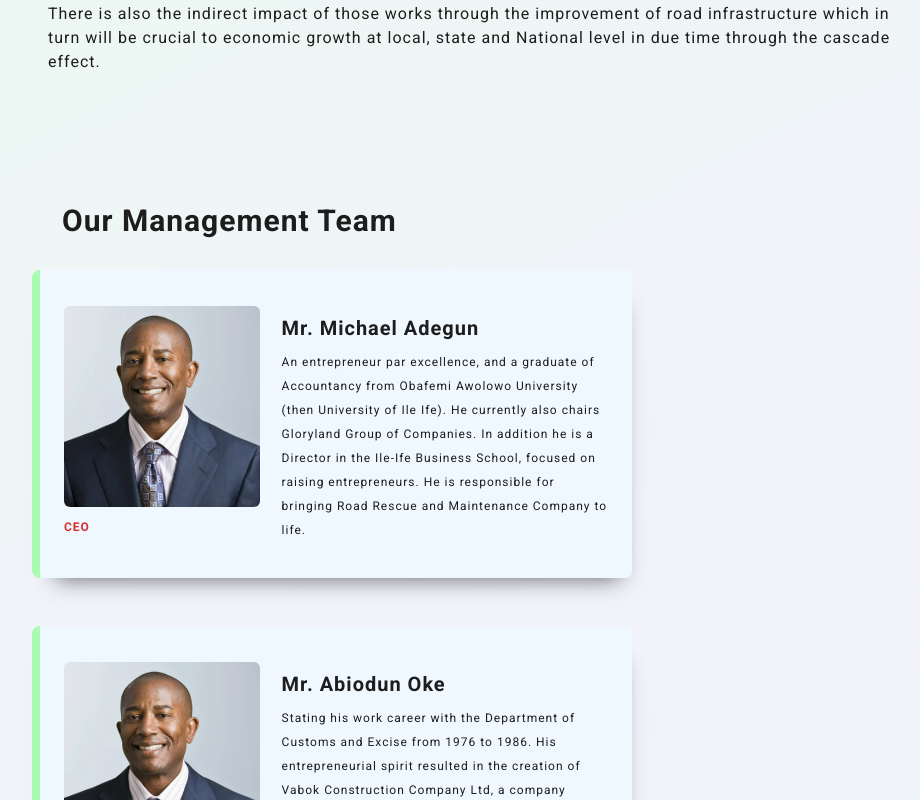
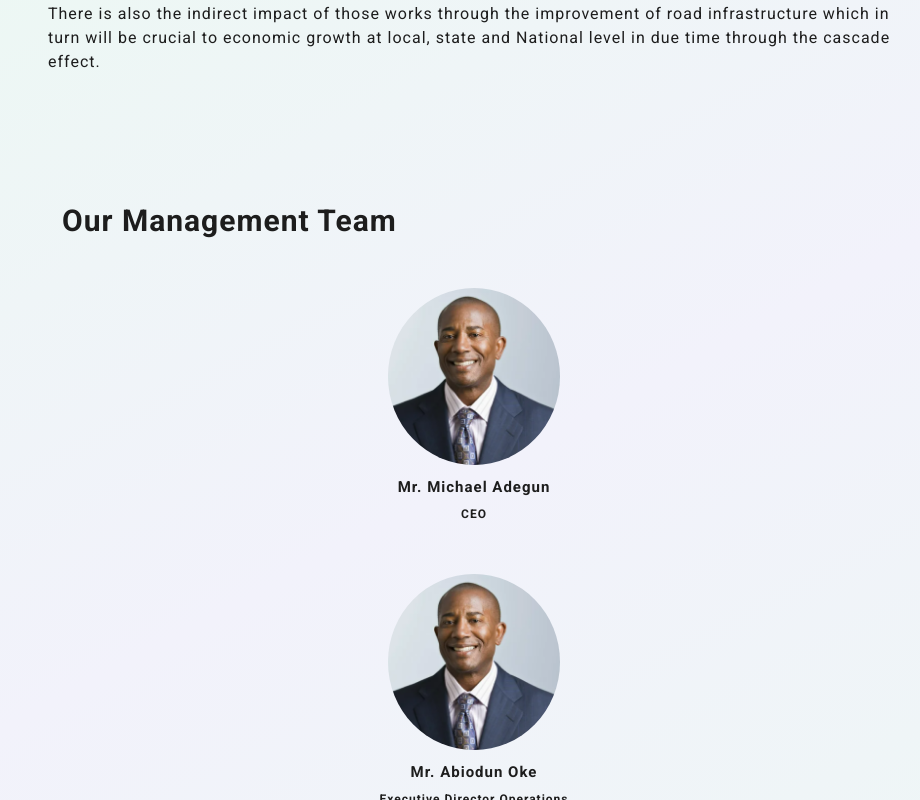
Before and after one commit to abeonweb/road-rescue-site, a React (Create React App) app: page /road-rescue-site/about in a window 1280 px wide. Shown: the part 560-1360 px from the top of the page, without its empty margins (166-1086 px from the left). Built offline with nearby package versions, Linux system fonts and the light colour scheme.

Commit message:
update about page to use profile component

```diff
--- a/src/css/About.css
+++ b/src/css/About.css
@@ -29,72 +29,95 @@
 .section__management{
     padding: 3.5em 0.5em 3.5em;
 }
+
+.profile,
 .management{
-    width: 98%;
-    max-width: 600px;
-    background-color: #f0f8ff;
-    padding: 3em 2em;
+    letter-spacing: 1px;
+    text-align: center;
+    max-width: 350px;
+    cursor: pointer;
+}
+
+.profile{
+    background-color: transparent;
+    padding: 1em 0.2em 0;
     display: flex;
     flex-direction: column;
-    justify-content: space-between;
+    justify-content: center;
+    margin: 2em auto;
+}
+
+
+.management{
+    background-color: #f0f8ff;
+    padding: 1em 1.5em;
+    display: flex;
+    flex-direction: column;
+    justify-content: center;
     margin-bottom: 4em;
     border-radius: 6px;
     border-top-right-radius: 8px;
     border-top-left-radius: 8px;
     border-top: 8px solid var(--clr-hl);
-    letter-spacing: 1px;
 }
 
 
 
 .management-info{
     width: 100%;
+    text-align: left;
+    overflow-y: scroll;
+    font-size: 1.2rem;
+    padding: 3em 0;
 }
 
+.profile-name,
 .management-name{
-    font-weight: var(--fw-bold);
-    font-size: 2rem;
-    padding: 0.5em 0;
+    font-size: 1.5rem;
+    padding: 0.2em 0;
 }
 
+.profile-title,
 .management-title{
-    color: var(--clr-hl-2);
-    font-weight: var(--fw-bold);
+    font-size: 0.75em;
 }
 
+.profile-image-container,
 .management-image-container{
     width: 100%;
+    margin: 0 auto;
     object-fit: contain;
     border-radius: 6px;
 }
 
+.profile-image,
 .management-image{
-    width: 100%;
-    border-radius: 6px;
+    width: 50%;
+    border-radius: 50%;
 }
 
+.modal-overlay {
+    position: fixed;
+    top: 0;
+    left: 0;
+    right: 0;
+    bottom: 0;
+    background-color: rgba(25, 209, 123, 0.4);
+    z-index: 1000;
+}
 
-@media (min-width: 600px){
-    .management{
-        font-size: 1.2rem;
-        flex-direction: row;
-        border: none;
-        border-left: 8px solid var(--clr-hl);
-        border-radius: 6px;
-        border-top-left-radius: 8px;
-        border-bottom-left-radius: 8px;
-    }
+.modal {
+    position: fixed;
+    top: 10%;
+    left: 5%;
+    right: 5%;
+    z-index: 1000;
+}
 
-    .management-info{
-        width: 60%;
-    }
-
-    .management-image-container{
-        width: 36%;
-    }
-
-
-
-
-
+.modal-close-btn {
+    align-self: flex-end;
+    border: none;
+    background-color: transparent;
+    font-weight: bold;
+    font-size: larger;
 }
--- a/src/pages/About.js
+++ b/src/pages/About.js
@@ -1,21 +1,15 @@
-import {teamData} from "../data"
+import { teamData } from "../data"
 import "../css/About.css"
-import headshot from "../images/headshot.webp"
+import Profile from "../components/Profile"
 
-export default function About(){
+export default function About() {
 
-    const executiveList = teamData.map(executive =>(
-        <article key={executive.id} className="management shadow">
-                    <figure className="management-image-container">
-                        <img className="management-image" src={headshot} alt="" />
-                        <figcaption className="management-title">{executive.title}</figcaption>
-                    </figure>
-                    <div className="management-info">
-                        <h3 className="management-name">{executive.name}</h3>
-                        <p className="management-body">{executive.description}</p>
-                    </div>
-                </article>
-    ))
+    const managementTeam = teamData.map(executive => {
+        return (
+            <Profile key={executive.id} executive={executive} />
+        )
+    })
+
     return (
         <main className="main">
             <h1 className="page--title about-title">Who we are</h1>
@@ -36,7 +30,7 @@ export default function About(){
             </section>
             <section className="section section__management">
                 <h2 className="section--title">Our Management Team</h2>
-                {executiveList}
+                {managementTeam}
 
             </section>
         </main>
```
Lines whose indentation alone changed are shown as unchanged.
